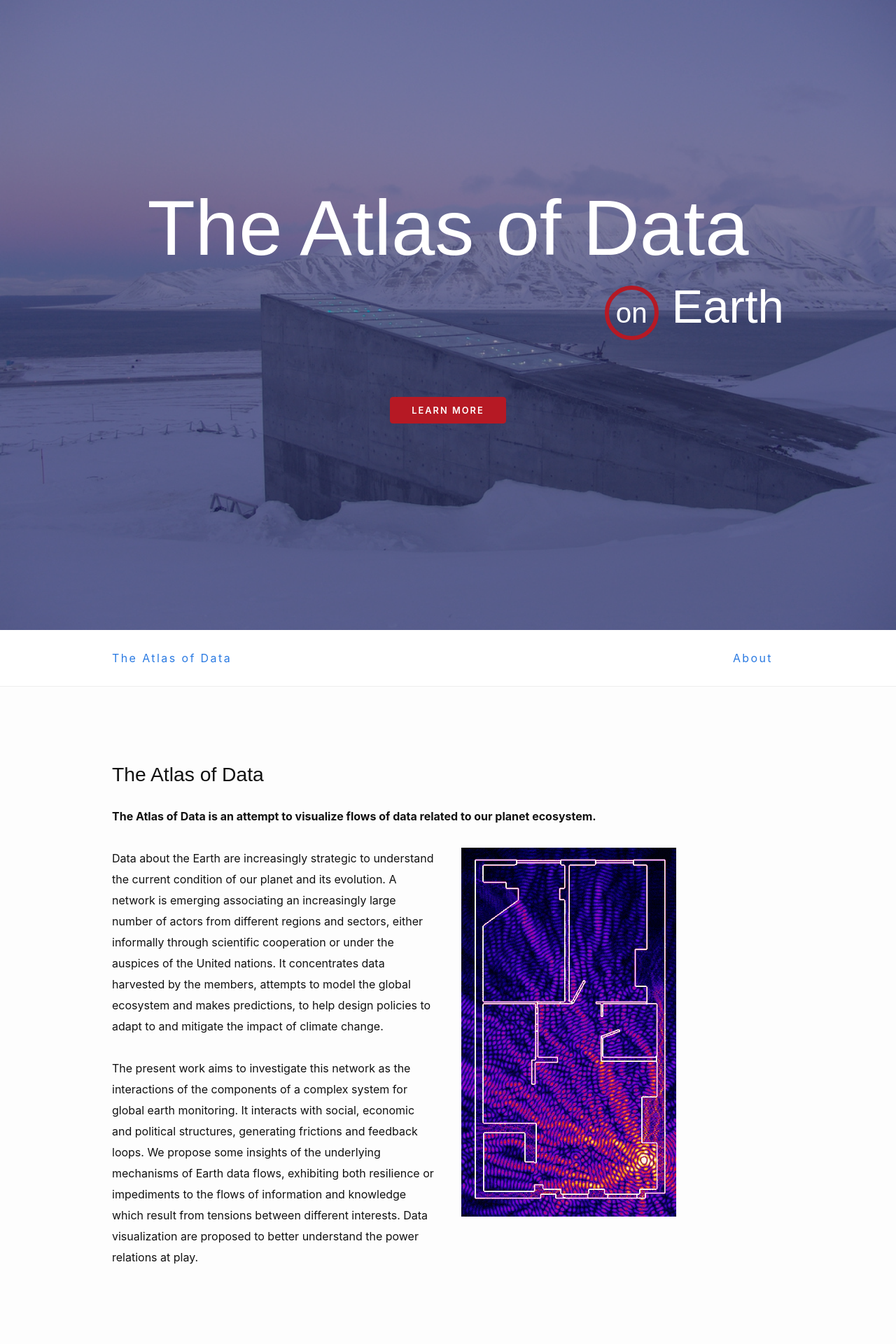
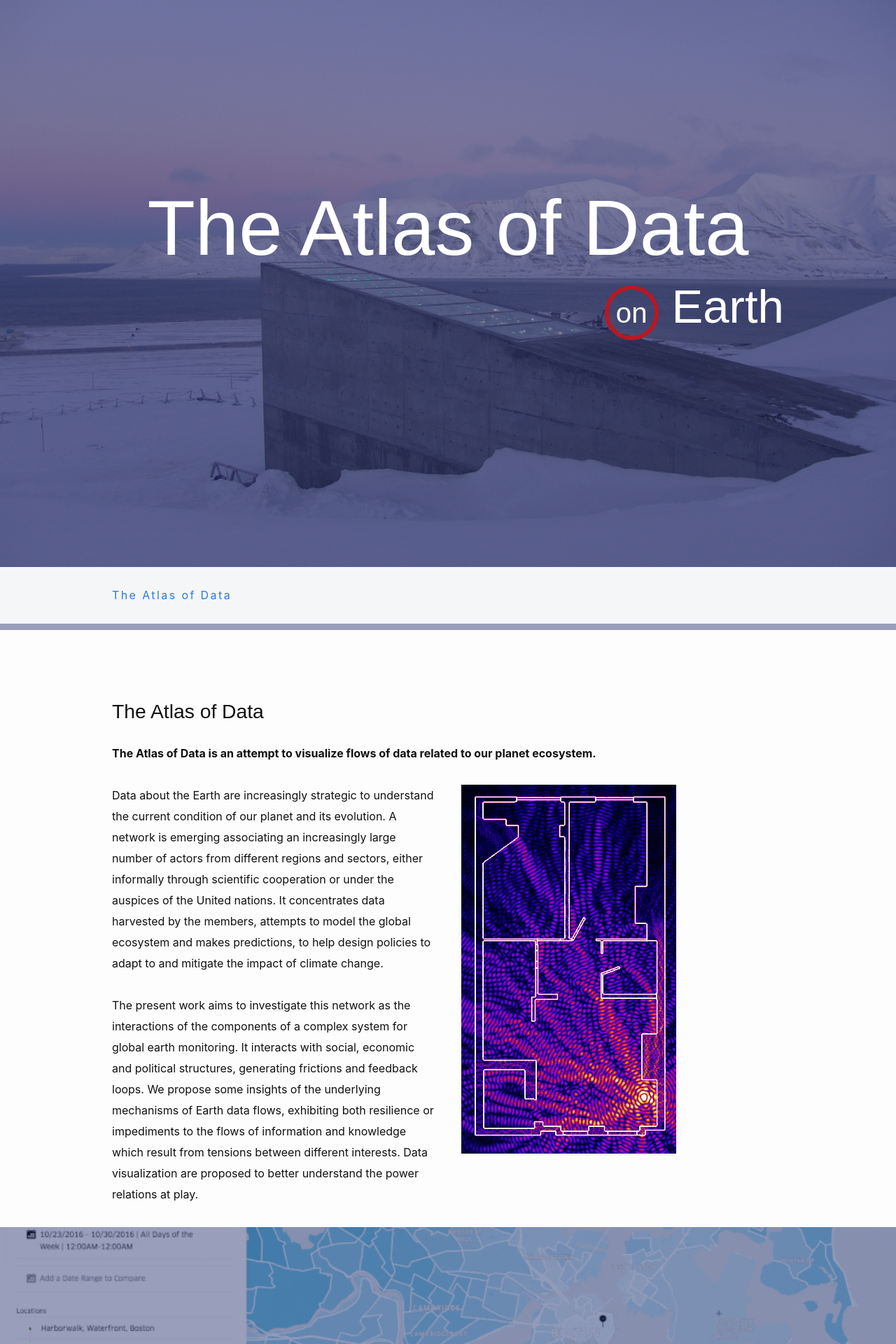
Before and after one commit to atlasofdata/atlasofdata.github.io, a Jekyll site: the page built from home.html, in a window 1280 px wide. Shown: the top 1920 px of the page at 70% size. Built offline with Jekyll 4.4.1, drawn with Linux system fonts in a browser that asks for light colours; some of the changed text lies outside the part shown.

```diff
--- a/_includes/navbar.html
+++ b/_includes/navbar.html
@@ -11,6 +11,6 @@
       </li>
       {% endfor %}
     </ul>
-    <a class="navbar-link faq-link" href="/about">About</a>
+    <!-- <a class="navbar-link faq-link" href="/about">About</a> -->
 </div>
 </nav>
--- a/css/main.scss
+++ b/css/main.scss
@@ -32,7 +32,7 @@
   // top : 0;
   // left : 0;
   width: 100vw;
-  height: 100vh;
+  height: 90vh;
   font-weight: bolder;
 
   background: url(/img/seedvault.jpg) no-repeat center center fixed;
@@ -159,7 +159,7 @@
 #datacenter{ background-image: url(/img/datacenter-optimized.gif);}
 
 #get-involved {
-  padding-top: 2em;
+  padding: 2em 0;
 }
 
 #sponsors {
--- a/home.html
+++ b/home.html
@@ -13,7 +13,7 @@
       <div class="container cover-title">
         <h1>The Atlas of Data <small><span class="on">on</span> Earth</small></h1>
 
-        <a href="#intro" class="button button-primary">Learn More</a>
+        <!-- <a href="#intro" class="button button-primary">Learn More</a> -->
       </div>
     </section>
 
@@ -45,11 +45,11 @@
       </div>
     </section>
 
-    <section id="tagline" class="container">
+    <!-- <section id="tagline" class="container">
         <blockquote cite="http://">
           Global warming and data meltdown: are we ready to face change?
         </blockquote>
-    </section>
+    </section> -->
 
     <div id="icons" class="homebreak"></div>
 
```
